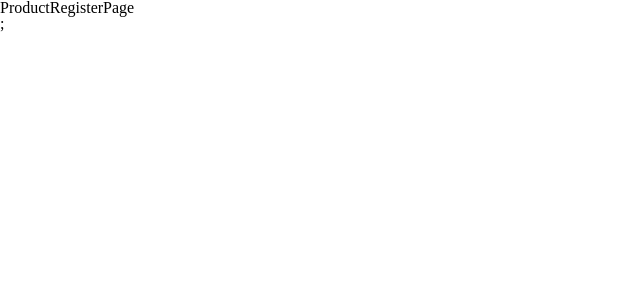
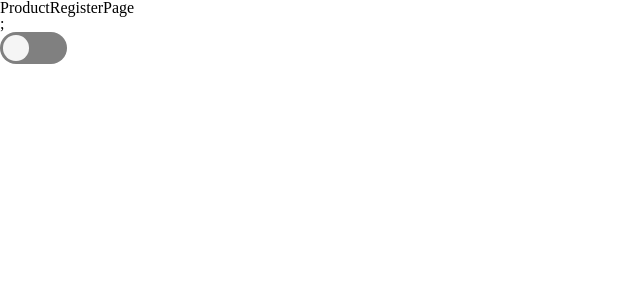
Before and after one commit to 2201infinity/adm_product_add, a React (Create React App) app: page / in a window 1280 px wide. Shown: the top 300 px of the page, without its empty margins (0-640 px from the left). Built offline with nearby package versions, Linux system fonts and the light colour scheme.

Commit message:
feat: toggle component 생성

```diff
--- a/src/components/common/Button.js
+++ b/src/components/common/Button.js
@@ -2,10 +2,8 @@ import styled from "styled-components";
 import theme from "styles/theme";
 
 function Button({ disabled, size, children, ...rest }) {
-  const sizeStyle = theme.colors[size];
-
   return (
-    <StyledButton disabled={disabled} sizeStyle={sizeStyle}>
+    <StyledButton disabled={disabled} sizeStyle={theme.sizes[size]}>
       {children}
     </StyledButton>
   );
--- /dev/null
+++ b/src/components/common/Toggle.js
@@ -0,0 +1,74 @@
+import styled from "styled-components";
+
+function Toggle({ setChecked }) {
+  return (
+    <Wrapper>
+      <CheckBox onChange={() => setChecked()} type="checkbox" />
+    </Wrapper>
+  );
+}
+
+export default Toggle;
+
+const Wrapper = styled.div`
+  /* justify-content: center; */
+  align-items: center;
+  display: flex;
+  z-index: 0;
+`;
+const CheckBox = styled.input`
+  all: unset;
+  z-index: 1;
+  width: 4.2rem;
+  height: 2rem;
+  border-radius: 2em;
+
+  /* toggle off */
+  background-color: grey;
+  ::before {
+    position: absolute;
+    padding-right: 1em;
+    align-items: center;
+    justify-content: flex-end;
+  }
+  ::after {
+    content: "";
+    z-index: 2;
+    top: calc((2rem - 1.6em) / 2);
+    left: calc((2rem - 1.6em) / 2);
+    width: 1.6em;
+    height: 1.6em;
+    display: block;
+    border-radius: 50%;
+    background: whitesmoke;
+    position: relative;
+    transition: all 0.2s ease-in-out;
+  }
+
+  /* toggle on */
+  &:checked {
+    background-color: #dedcf2;
+    ::before {
+      position: absolute;
+      padding-left: 1em;
+      width: 5rem;
+      height: 2rem;
+      display: flex;
+      justify-content: flex-start;
+      align-items: center;
+      transition: all 0.2s ease-in-out;
+    }
+    ::after {
+      content: "";
+      position: relative;
+      display: block;
+      width: 1.6em;
+      height: 1.6em;
+      top: calc((2rem - 1.6em) / 2);
+      left: calc(4.2rem - 1.9em);
+      border-radius: 50%;
+      background: #2719b5;
+      transition: all 0.2s ease-in-out;
+    }
+  }
+`;
--- a/src/pages/ProductRegisterPage.js
+++ b/src/pages/ProductRegisterPage.js
@@ -1,9 +1,11 @@
 import React from "react";
+import Toggle from "components/common/Toggle";
 
 function ProductRegisterPage() {
   return (
     <>
       <div>ProductRegisterPage</div>;
+      <Toggle />
     </>
   );
 }
```
Also changed, not shown: src/components/Toggle.js (deleted, +0 -97 lines).
